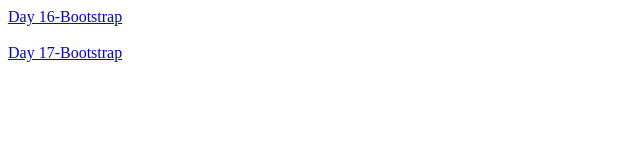
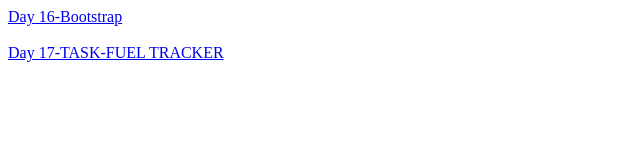
Before and after one commit to YUVARAJA4121/FrontEnd, a plain HTML site: page index.html in a window 1280 px wide. Shown: the whole page, without its empty margins (0-640 px from the left). Drawn offline with Linux system fonts and the light colour scheme.

Commit message:
task fueltrackeRS

```diff
--- a/index.html
+++ b/index.html
@@ -11,7 +11,7 @@
     <a href="css/Bootstrap/day16.html">Day 16-Bootstrap</a>
     <br>
     </br>
-    <a href="css/Bootstrap/task html css/index.html">Day 17-Bootstrap</a>
+    <a href="css/Bootstrap/task html css/index.html">Day 17-TASK-FUEL TRACKER</a>
 
 
 </body>
```
